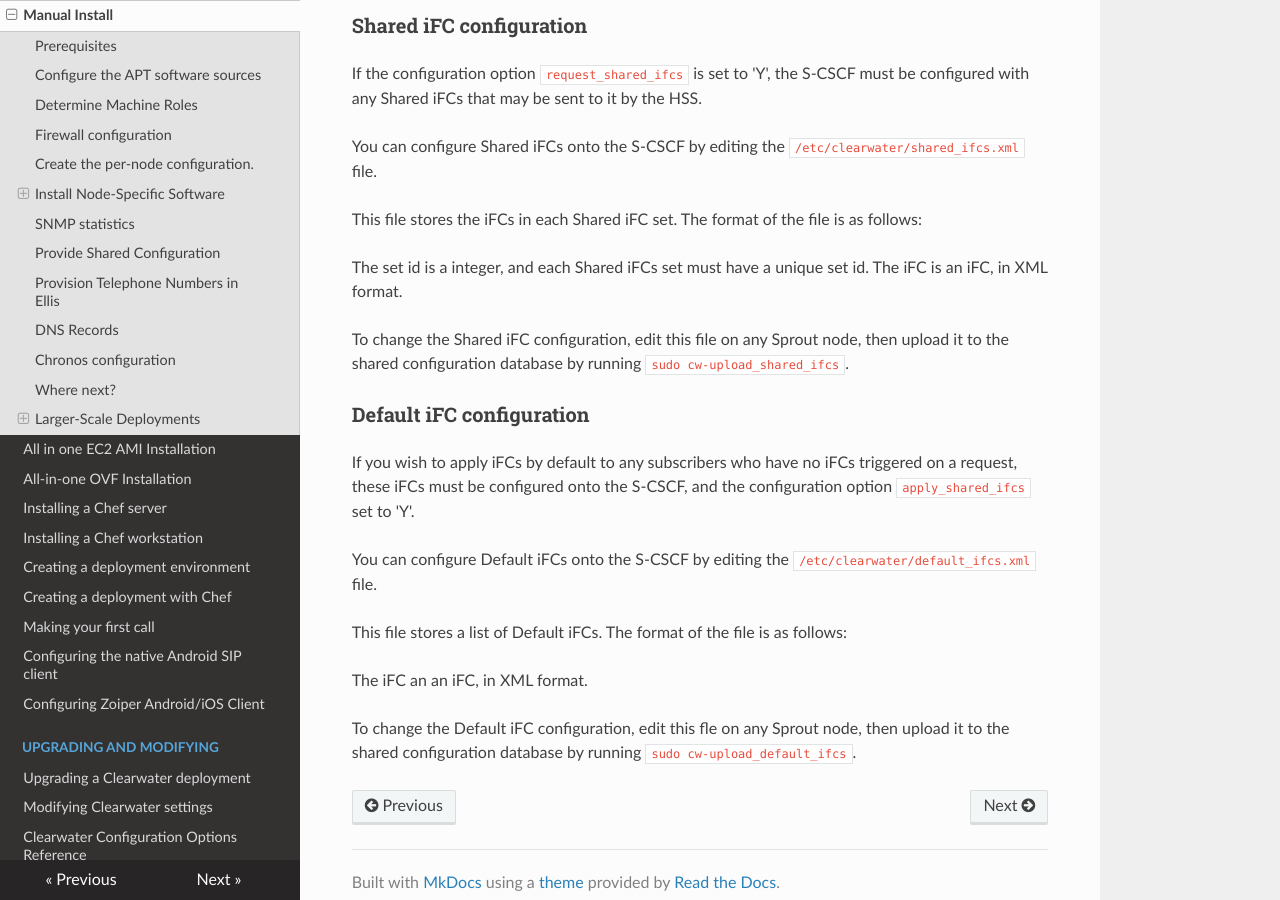
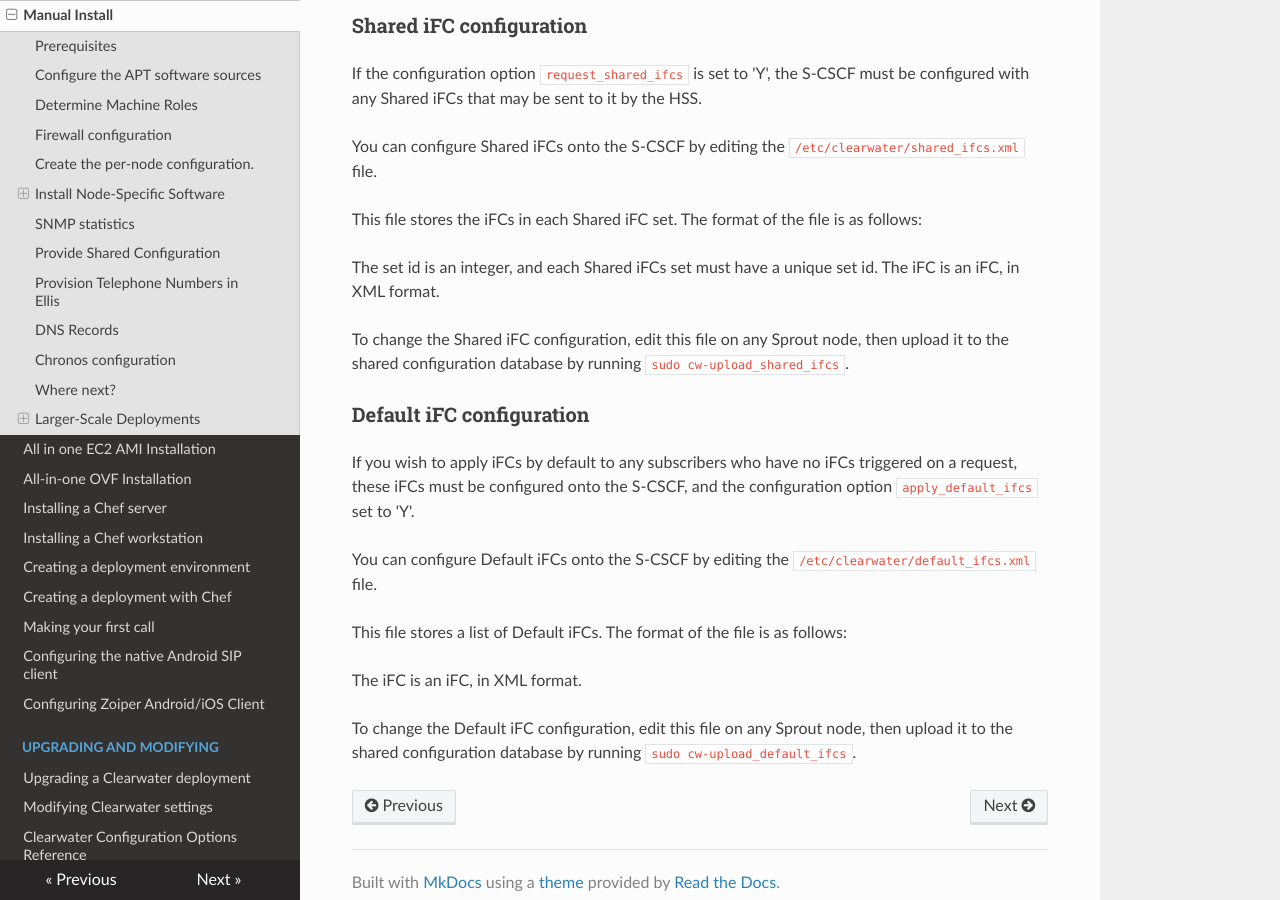
Before and after one commit to Metaswitch/clearwater-readthedocs, an MkDocs documentation site: the page built from docs/Manual_Install.md, in a window 1280 px wide and 900 px high, scrolled down 9335 px. Built offline with MkDocs 1.6.1, drawn with Linux system fonts in a browser that asks for light colours; nearby versions of some CDN libraries; old or Windows-style settings are respelled for this version of MkDocs.

Commit message:
changes from self-review

```diff
--- a/docs/Manual_Install.md
+++ b/docs/Manual_Install.md
@@ -335,14 +335,14 @@ This file stores the iFCs in each Shared iFC set. The format of the file is as f
      </SharedIFCsSet>
    </SharedIFCsSets>
 
-The set id is a integer, and each Shared iFCs set must have a unique set id.
+The set id is an integer, and each Shared iFCs set must have a unique set id.
 The iFC is an iFC, in XML format.
 
 To change the Shared iFC configuration, edit this file on any Sprout node, then upload it to the shared configuration database by running `sudo cw-upload_shared_ifcs`.
 
 ### Default iFC configuration
 
-If you wish to apply iFCs by default to any subscribers who have no iFCs triggered on a request, these iFCs must be configured onto the S-CSCF, and the configuration option `apply_shared_ifcs` set to 'Y'.
+If you wish to apply iFCs by default to any subscribers who have no iFCs triggered on a request, these iFCs must be configured onto the S-CSCF, and the configuration option `apply_default_ifcs` set to 'Y'.
 
 You can configure Default iFCs onto the S-CSCF by editing the `/etc/clearwater/default_ifcs.xml` file.
 
@@ -355,6 +355,6 @@ This file stores a list of Default iFCs. The format of the file is as follows:
      </InitialFilterCriteria>
    </DefaultIFCsSet>
 
-The iFC an an iFC, in XML format.
+The iFC is an iFC, in XML format.
 
-To change the Default iFC configuration, edit this fle on any Sprout node, then upload it to the shared configuration database by running `sudo cw-upload_default_ifcs`.
+To change the Default iFC configuration, edit this file on any Sprout node, then upload it to the shared configuration database by running `sudo cw-upload_default_ifcs`.
```
Also changed, not shown: docs/Handling_Multiple_Failed_Nodes.md (+1 -1 lines), docs/Modifying_Clearwater_settings.md (+1 -1 lines).
